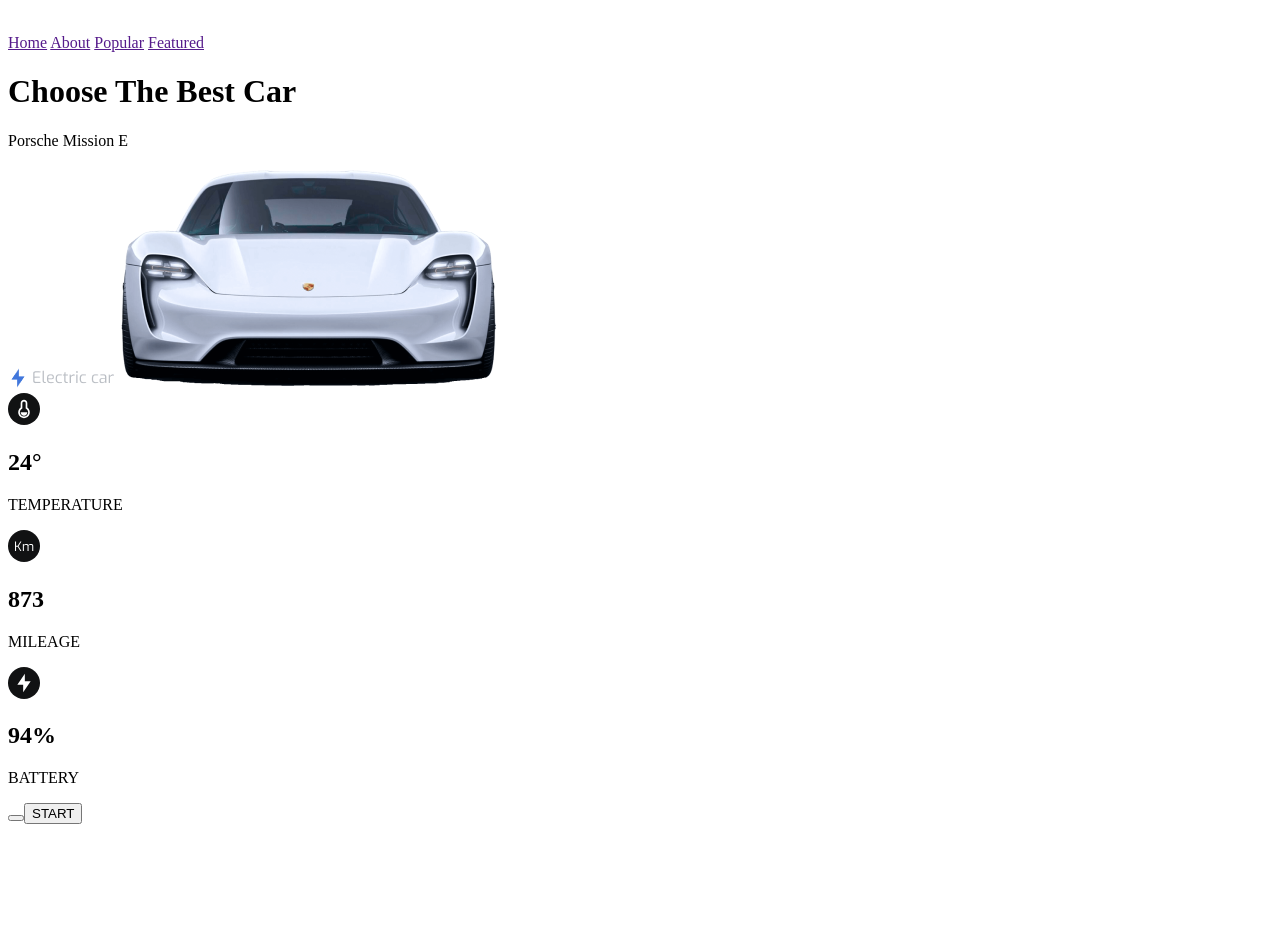
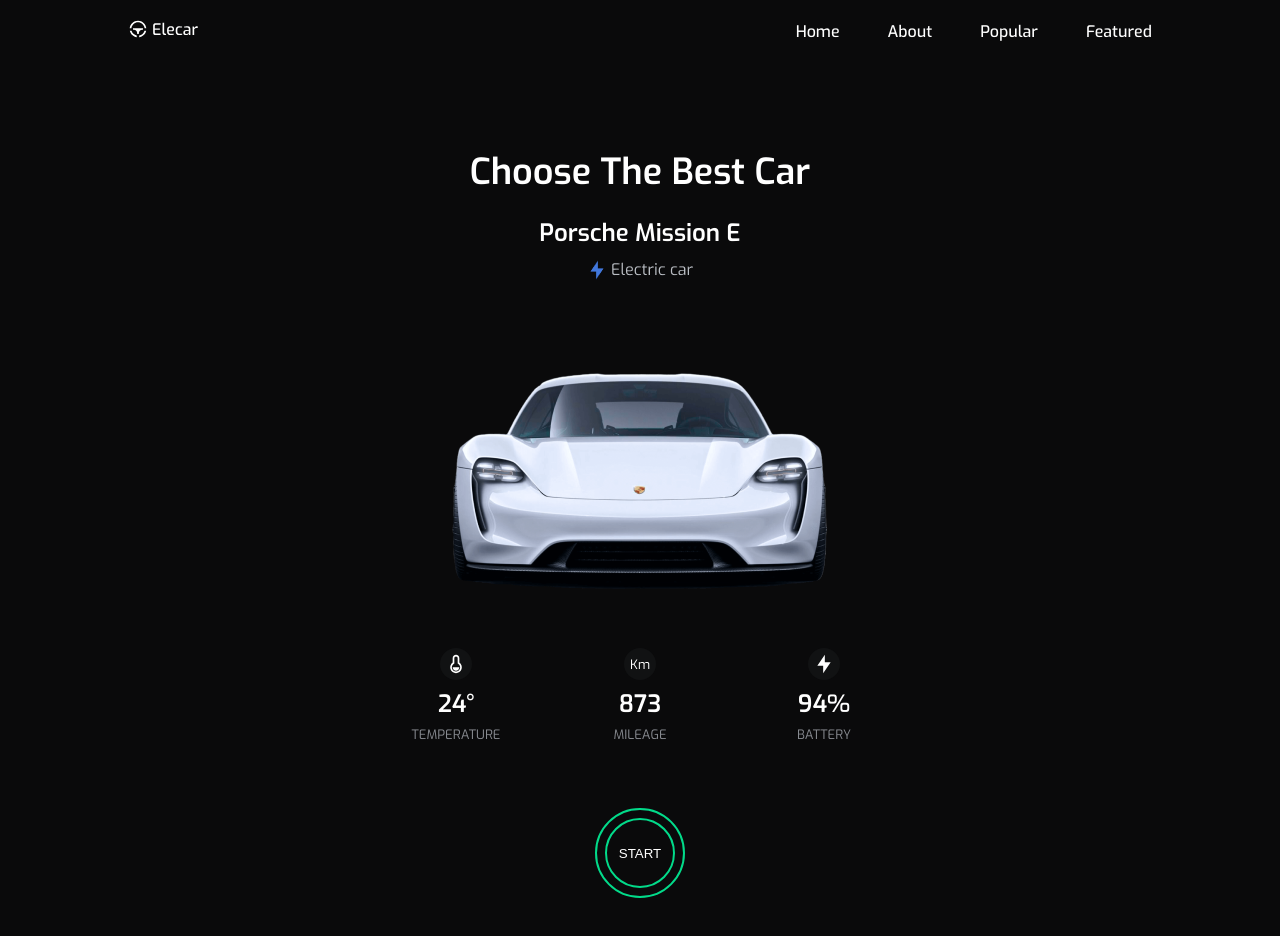
Before and after one commit to jamoldinovbekzod/FN-9, a plain HTML site: page index.html in a window 1280 px wide. Before the commit the page ends 832 px from the top, so only its background shows below. Drawn offline with Linux system fonts and the light colour scheme.

Commit message:
nav css ni yakunladim

```diff
--- a/index.html
+++ b/index.html
@@ -7,23 +7,25 @@
         <link rel="stylesheet" href="./style.css" />
     </head>
     <body>
-        <header>
+        <header class="box">
             <nav class="nav-main">
-                <a class="logo" href="./index.html">
-                    <img src="./images/Logo.svg" alt="logo" />
-                </a>
-                <div class="taks">
-                    <a href="">Home</a>
-                    <a href="">About</a>
-                    <a href="">Popular</a>
-                    <a href="">Featured</a>
+                <div class="logo">
+                    <a href="./index.html">
+                        <img src="./images/Logo.svg" alt="logo" />
+                    </a>
+                </div>
+                <div class="tasks">
+                    <a href="#" class="link">Home</a>
+                    <a href="#" class="link">About</a>
+                    <a href="#" class="link">Popular</a>
+                    <a href="#" class="link">Featured</a>
                 </div>
             </nav>
             <div class="nav-texts">
                 <h1>Choose The Best Car</h1>
                 <p>Porsche Mission E</p>
-                <img src="./images/icon.png" alt="icon" />
-                <img src="./images/car.png" alt="car" />
+                <img class="icon" src="./images/icon.png" alt="icon" />
+                <img  class="car" src="./images/car.png" alt="car" />
 
                 <section class="car-about">
                     <div class="car-temp">
@@ -44,10 +46,11 @@
                 </section>
             </div>
             <div class="nav-btn">
-                <button class="btn-1">
-                    <button class="btn-2">START</button>
+                <button class="btn-1" type="button">
+                    <span class="btn-2">START</span>
                 </button>
             </div>
+
         </header>
         <main></main>
         <footer></footer>
--- a/style.css
+++ b/style.css
@@ -0,0 +1,154 @@
+@import url("https://fonts.googleapis.com/css2?family=Exo:wght@100;200;300;400;500;600;800;900&display=swap");
+
+body {
+    font-family: "Exo", sans-serif;
+}
+* {
+    margin: 0;
+    padding: 0;
+    box-sizing: border-box;
+}
+a {
+    text-decoration: none;
+}
+li {
+    list-style: none;
+}
+button {
+    border: none;
+}
+body {
+    width: 100%;
+    background-color: rgba(230, 239, 245, 1);
+    height: 100vh;
+    align-items: center;
+    justify-content: center;
+    display: flex;
+}
+.box {
+    margin-top: 180px;
+    display: flex;
+    flex-direction: column;
+    width: 100%;
+    height: 1000px;
+    background-color: rgba(10, 10, 11, 1);
+}
+.nav-main {
+    display: flex;
+    width: 100%;
+    justify-content: space-between;
+    align-items: center;
+    padding: 29px 128px;
+    margin-bottom: 72px;
+}
+.tasks {
+    display: flex;
+    font-weight: 500;
+    font-size: 16px;
+    line-height: 140%;
+    letter-spacing: 0%;
+    gap: 48px;
+    color: white;
+}
+.link {
+    color: white;
+}
+.nav-texts {
+    display: flex;
+    flex-direction: column;
+    justify-content: center;
+    width: 100%;
+    color: white;
+    align-items: center;
+}
+.nav-texts h1 {
+    font-weight: 600;
+    font-size: 36px;
+    line-height: 140%;
+    letter-spacing: 0%;
+    color: white;
+    margin-bottom: 20px;
+}
+.nav-texts p {
+    font-weight: 600;
+    font-size: 24px;
+    line-height: 140%;
+    letter-spacing: 0%;
+    color: white;
+    margin-bottom: 8px;
+}
+.icon {
+    width: 107px;
+    height: 22px;
+    margin-bottom: 48px;
+}
+.car {
+    margin-top: 40px;
+}
+.car-about {
+    display: flex;
+    align-items: center;
+    justify-content: center;
+    gap: 104px;
+    width: 406px;
+    height: 104px;
+    margin-top: 56px;
+}
+.car-about img {
+    margin-bottom: 8px;
+}
+.car-temp,
+.car-mile,
+.car-battery {
+    display: flex;
+    min-width: 80px;
+    flex-direction: column;
+    align-items: center;
+}
+.car-temp h1,
+.car-mile h1,
+.car-battery h1 {
+    font-weight: 600;
+    font-size: 24px;
+    line-height: 140%;
+    letter-spacing: 0%;
+    margin-bottom: 4px;
+}
+.car-temp p,
+.car-mile p,
+.car-battery p {
+    font-weight: 400;
+    font-size: 13px;
+    line-height: 140%;
+    letter-spacing: 0%;
+    color: rgba(136, 139, 145, 1);
+}
+.nav-btn {
+    display: flex;
+    justify-content: center;
+    align-items: center;
+    width: 100%;
+    height: 90px;
+    margin: 0 auto;
+    margin-top: 56px;
+}
+.btn-1 {
+    display: grid;
+    place-items: center;
+    width: 90px;
+    height: 90px;
+    border: 2px solid rgba(2, 219, 138, 1);
+    border-radius: 50%;
+    background: transparent;
+    cursor: pointer;
+}
+
+.btn-2 {
+    display: grid;
+    place-items: center;
+    width: 70px;
+    height: 70px;
+    border-radius: 50%;
+    border: 2px solid rgba(2, 219, 138, 1);
+    color: white;
+}
```
